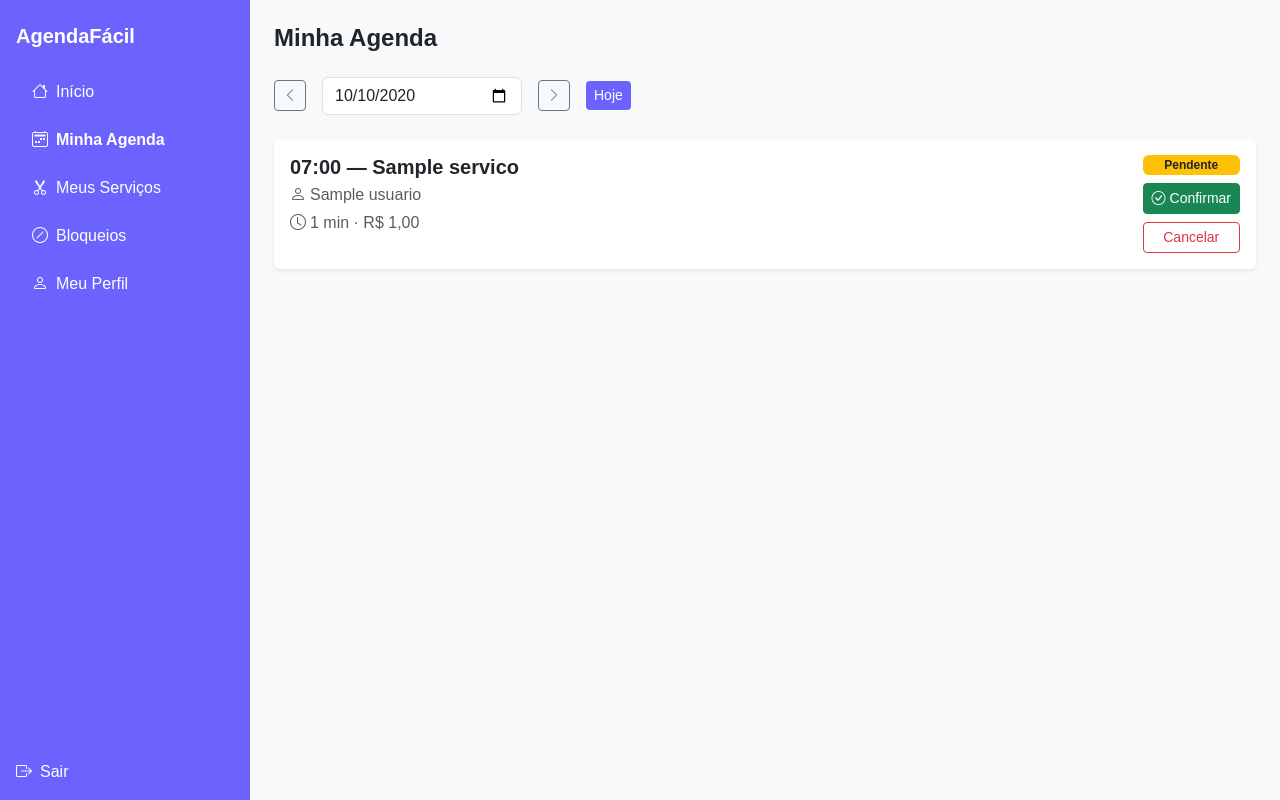
After one commit to richardpontes/agendafacil, a Django app: template core/templates/core/agenda_prestador.html in a window 1280 px wide. The commit adds this page. Run offline with Django 5.2, Linux system fonts and the light colour scheme; tables that the repository leaves empty hold one stand-in row (values such as "Sample post"); the template is opened without the code that fills it: values that come from a table or form of the project are taken from there, most other values are stand-ins (such as "Sample title", 1, 10 or a date in 2020).

Commit message:
Implementa módulo de agenda do prestador — visualização, confirmação e cancelamento

```diff
--- /dev/null
+++ b/core/templates/core/agenda_prestador.html
@@ -0,0 +1,122 @@
+{% extends 'core/base.html' %}
+
+{% block title %}Minha Agenda — AgendaFácil{% endblock %}
+
+{% block content %}
+<div class="d-flex" style="min-height: 100vh;">
+    <!-- Sidebar -->
+    <div class="d-flex flex-column p-3" style="width: 250px; flex-shrink: 0; background-color: #6c63ff; min-height: 100vh;">
+        <h5 class="text-white fw-bold mb-4 mt-2">AgendaFácil</h5>
+        <nav class="nav flex-column gap-2">
+            <a href="{% url 'dashboard_prestador' %}" class="nav-link text-white">
+                <i class="bi bi-house me-2"></i>Início
+            </a>
+            <a href="{% url 'agenda_prestador' %}" class="nav-link text-white fw-bold">
+                <i class="bi bi-calendar2-week me-2"></i>Minha Agenda
+            </a>
+            <a href="{% url 'listar_servicos' %}" class="nav-link text-white">
+                <i class="bi bi-scissors me-2"></i>Meus Serviços
+            </a>
+            <a href="#" class="nav-link text-white">
+                <i class="bi bi-slash-circle me-2"></i>Bloqueios
+            </a>
+            <a href="#" class="nav-link text-white">
+                <i class="bi bi-person me-2"></i>Meu Perfil
+            </a>
+        </nav>
+        <div class="mt-auto">
+            <a href="{% url 'logout' %}" class="nav-link text-white">
+                <i class="bi bi-box-arrow-right me-2"></i>Sair
+            </a>
+        </div>
+    </div>
+
+    <!-- Conteúdo principal -->
+    <div class="flex-grow-1 p-4">
+        <div class="d-flex justify-content-between align-items-center mb-4">
+            <h4 class="fw-bold mb-0">Minha Agenda</h4>
+        </div>
+
+        <!-- Navegação de data -->
+        <div class="d-flex align-items-center gap-3 mb-4">
+            <!--<a href="?data={{ data|date:'Y-m-d' }}" class="btn btn-outline-secondary btn-sm">
+                <i class="bi bi-chevron-left"></i>
+            </a>
+            <input type="date" id="data-filtro" class="form-control" style="max-width: 200px;"
+                value="{{ data|date:'Y-m-d' }}"
+                onchange="window.location.href='?data=' + this.value">
+            <a href="?data={{ data|date:'Y-m-d' }}" class="btn btn-outline-secondary btn-sm">
+                <i class="bi bi-chevron-right"></i>
+            </a>-->
+            <button class="btn btn-outline-secondary btn-sm" onclick="navegarDia(-1)">
+                <i class="bi bi-chevron-left"></i>
+            </button>
+            <input type="date" id="data-filtro" class="form-control" style="max-width: 200px;"
+                value="{{ data|date:'Y-m-d' }}"
+                onchange="window.location.href='?data=' + this.value">
+            <button class="btn btn-outline-secondary btn-sm" onclick="navegarDia(1)">
+                <i class="bi bi-chevron-right"></i>
+            </button>
+            <a href="?data={% now 'Y-m-d' %}" class="btn btn-primario btn-sm">Hoje</a>
+        </div>
+
+        {% if agendamentos %}
+        <div class="d-flex flex-column gap-3">
+            {% for ag in agendamentos %}
+            <div class="card border-0 shadow-sm">
+                <div class="card-body">
+                    <div class="d-flex justify-content-between align-items-start">
+                        <div>
+                            <h5 class="fw-bold mb-1">{{ ag.data_hora|date:"H:i" }} — {{ ag.servico.nome }}</h5>
+                            <p class="text-muted mb-1"><i class="bi bi-person me-1"></i>{{ ag.cliente.nome }}</p>
+                            <p class="text-muted mb-0"><i class="bi bi-clock me-1"></i>{{ ag.servico.duracao }} min · R$ {{ ag.servico.preco }}</p>
+                        </div>
+                        <div class="text-end d-flex flex-column gap-2">
+                            {% if ag.status == 'pendente' %}
+                                <span class="badge bg-warning text-dark">Pendente</span>
+                                <a href="{% url 'confirmar_agendamento_prestador' ag.id %}"
+                                   class="btn btn-success btn-sm"
+                                   onclick="return confirm('Confirmar este agendamento?')">
+                                    <i class="bi bi-check-circle me-1"></i>Confirmar
+                                </a>
+                                <a href="{% url 'cancelar_agendamento_prestador' ag.id %}"
+                                   class="btn btn-outline-danger btn-sm"
+                                   onclick="return confirm('Cancelar este agendamento?')">
+                                    Cancelar
+                                </a>
+                            {% elif ag.status == 'confirmado' %}
+                                <span class="badge bg-success">Confirmado</span>
+                                <a href="{% url 'cancelar_agendamento_prestador' ag.id %}"
+                                   class="btn btn-outline-danger btn-sm"
+                                   onclick="return confirm('Cancelar este agendamento?')">
+                                    Cancelar
+                                </a>
+                            {% endif %}
+                        </div>
+                    </div>
+                </div>
+            </div>
+            {% endfor %}
+        </div>
+        {% else %}
+        <div class="card border-0 shadow-sm">
+            <div class="card-body text-center py-5">
+                <i class="bi bi-calendar-x fs-1 text-muted mb-3 d-block"></i>
+                <p class="text-muted">Nenhum agendamento para este dia.</p>
+            </div>
+        </div>
+        {% endif %}
+    </div>
+</div>
+
+<script>
+function navegarDia(direcao) {
+    const input = document.getElementById('data-filtro');
+    const data = new Date(input.value + 'T00:00:00');
+    data.setDate(data.getDate() + direcao);
+    const novaData = data.toISOString().split('T')[0];
+    window.location.href = '?data=' + novaData;
+}
+</script>
+
+{% endblock %}
--- a/core/templates/core/dashboard_prestador.html
+++ b/core/templates/core/dashboard_prestador.html
@@ -11,7 +11,7 @@
             <a href="{% url 'dashboard_prestador' %}" class="nav-link text-white">
                 <i class="bi bi-house me-2"></i>Início
             </a>
-            <a href="#" class="nav-link text-white">
+            <a href="{% url 'agenda_prestador' %}" class="nav-link text-white">
                 <i class="bi bi-calendar2-week me-2"></i>Minha Agenda
             </a>
             <a href="{% url 'listar_servicos' %}" class="nav-link text-white">
--- a/core/urls.py
+++ b/core/urls.py
@@ -22,4 +22,7 @@ urlpatterns = [
     path('api/prestadores/', api.api_prestadores, name='api_prestadores'),
     path('api/servicos/<int:prestador_id>/', api.api_servicos, name='api_servicos'),
     path('api/horarios/<int:prestador_id>/<int:servico_id>/<str:data_str>/', api.api_horarios, name='api_horarios'),
+    path('agenda/', views.agenda_prestador, name='agenda_prestador'),
+    path('agenda/confirmar/<int:agendamento_id>/', views.confirmar_agendamento_prestador, name='confirmar_agendamento_prestador'),
+    path('agenda/cancelar/<int:agendamento_id>/', views.cancelar_agendamento_prestador, name='cancelar_agendamento_prestador'),
 ]
```
Also changed, not shown: core/views.py (+51 -0 lines).
